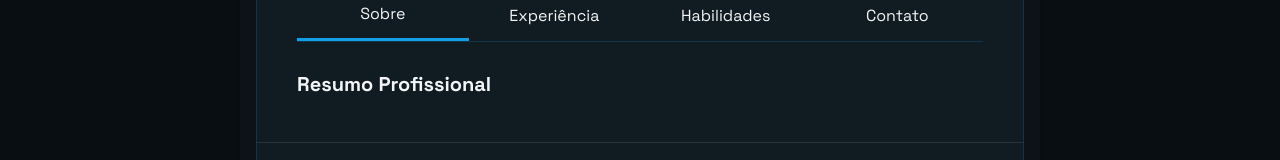
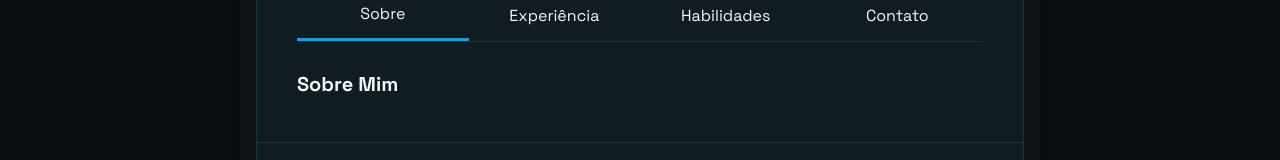
Before and after one commit to Gsn00/global-solution-2025-02, a React (Vite) app: page / in a window 1280 px wide. Both pictures are taken after a click on the element 332 px from the left and 1016 px from the top of the page. Shown: the part 1056-1216 px from the top of the page. Built offline with nearby package versions, Linux system fonts and the light colour scheme.

Commit message:
handleTabClick on CardModal component

```diff
--- a/src/components/header/index.jsx
+++ b/src/components/header/index.jsx
@@ -36,7 +36,7 @@ export default function Header({ toggleTheme }) {
         >
           {isDarkMode ? <Sun size={18} /> : <Moon size={18} />}
         </button>
-        <button>
+        <button className="cursor-pointer">
           <ProfilePic
             src="https://lh3.googleusercontent.com/aida-public/AB6AXuArwQWNug3-vFi3LdTUK7wzyMlg1xs4mo7B9yEspk11XPJeNYJ-4ze7EW4nYdrZ7-6lpQJwY_kxgXxMSTCv1-fBxqNAIsDXtdqXJN6U8eluZ_XbYOJRYDH069MPFsqpkZ7Bl__DLqzyGJ0lmpIDTpzA6HReYEYmEAv1YQpr7O9BEjMUY4ZQBBdV-J6JLzWxtPwgmOKpT8oeUVtn-OHRxcvAJlX_U44RYeE9a4pynjWaM5zo4Fsq-zLZBAUUjG7AhF-i4rbFXAtY0MFo"
             alt="Profile Picture"
--- /dev/null
+++ b/src/components/modal/cardmodal/AboutSection.jsx
@@ -0,0 +1,12 @@
+export default function AboutSection({ text }) {
+  return (
+    <div className="flex flex-col gap-5 w-full h-full">
+      <h2 className="font-bold text-xl text-text-light-primary dark:text-text-dark-primary">
+        Sobre Mim
+      </h2>
+      <p className="text-text-light-secondary dark:text-text-dark-secondary">
+        {text}
+      </p>
+    </div>
+  );
+}
--- a/src/components/modal/cardmodal/CardModal.jsx
+++ b/src/components/modal/cardmodal/CardModal.jsx
@@ -1,8 +1,16 @@
 import { X } from "lucide-react";
 import ProfilePic from "../../ProfilePic";
 import InformationButton from "./InformationButton";
+import AboutSection from "./AboutSection";
+import { useState } from "react";
 
 export default function CardModal({ data, closeModal }) {
+  const [selectedTab, setSelectedTab] = useState("Sobre");
+
+  function handleTabClick(tab) {
+    setSelectedTab(tab);
+  }
+
   return (
     <div className="relative w-3/5 h-4/5 bg-bg-light dark:bg-bg-dark border border-blue/20 rounded-lg pt-6 flex flex-col items-center">
       <button
@@ -28,24 +36,36 @@ export default function CardModal({ data, closeModal }) {
 
       <div className="flex flex-col gap-2 items-center border-b border-border-light dark:border-border-dark pb-8 pt-15 px-10 w-full flex-1 overflow-y-hidden">
         <div className="grid grid-cols-4 w-full border-b border-blue/20">
-          <InformationButton selected title="Sobre" />
-          <InformationButton title="Experiência" />
-          <InformationButton title="Habilidades" />
-          <InformationButton title="Contato" />
+          <InformationButton
+            title="Sobre"
+            handleTabClick={handleTabClick}
+            selected={selectedTab === "Sobre"}
+          />
+          <InformationButton
+            title="Experiência"
+            handleTabClick={handleTabClick}
+            selected={selectedTab === "Experiência"}
+          />
+          <InformationButton
+            title="Habilidades"
+            handleTabClick={handleTabClick}
+            selected={selectedTab === "Habilidades"}
+          />
+          <InformationButton
+            title="Contato"
+            handleTabClick={handleTabClick}
+            selected={selectedTab === "Contato"}
+          />
         </div>
 
         <div className="flex flex-col w-full overflow-auto mt-5">
-          <div className="flex flex-col gap-5 w-full h-full">
-            <h2 className="font-bold text-xl text-text-light-primary dark:text-text-dark-primary">
-              Resumo Profissional
-            </h2>
-            <p className="text-text-light-secondary dark:text-text-dark-secondary">
-              Apaixonada por tecnologia e ética, com mais de 8 anos de
-              experiência na criação de sistemas de inteligência artificial
-              responsáveis e transparentes. Busco colaborar em projetos que
-              impactem positivamente a sociedade.
-            </p>
-          </div>
+          {selectedTab == "Sobre" && (
+            <AboutSection
+              text={
+                "Apaixonada por tecnologia e ética, com mais de 8 anos de experiência na criação de sistemas de inteligência artificial responsáveis e transparentes. Busco colaborar em projetos que impactem positivamente a sociedade."
+              }
+            />
+          )}
         </div>
       </div>
 
--- a/src/components/modal/cardmodal/InformationButton.jsx
+++ b/src/components/modal/cardmodal/InformationButton.jsx
@@ -1,6 +1,7 @@
-export default function InformationButton({ title, selected }) {
+export default function InformationButton({ title, handleTabClick, selected }) {
   return (
     <button
+      onClick={() => handleTabClick(title)}
       className={`min-w-full pb-3 cursor-pointer text-text-light-primary dark:text-text-dark-primary ${
         selected && "border-b-3 border-blue"
       }`}
```
